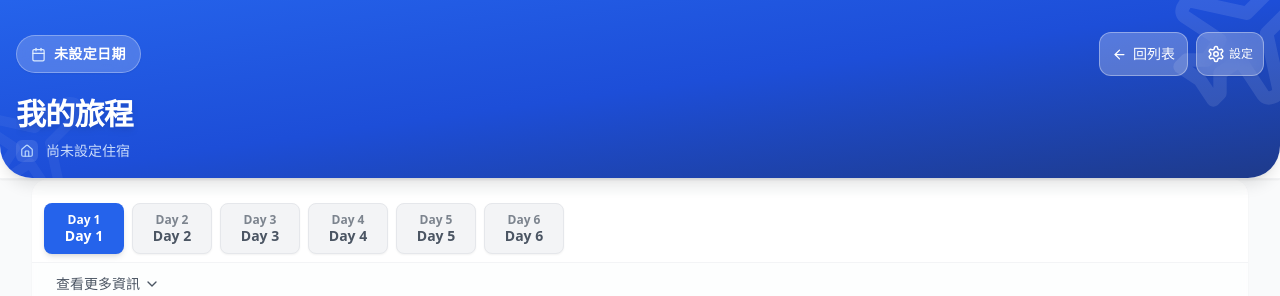
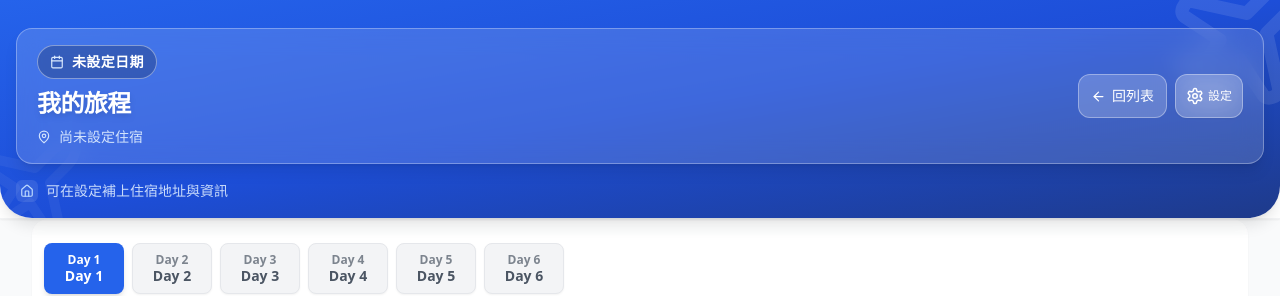
Before and after one commit to ZUIHUI/trip-planner, a React (Vite) app: page /trip/1 in a window 1280 px wide. Shown: the top 296 px of the page. Built offline with nearby package versions, Linux system fonts and the light colour scheme; no server answers; the database is empty.

Commit message:
Redesign trip header and apply cover image to hero section

```diff
--- a/src/components/Header.jsx
+++ b/src/components/Header.jsx
@@ -1,20 +1,40 @@
 import React, { forwardRef } from 'react';
-import { Plane, Home, Settings, Calendar, RefreshCw, ArrowLeft } from 'lucide-react';
+import { Plane, Home, Settings, Calendar, RefreshCw, ArrowLeft, MapPin } from 'lucide-react';
 import { getTripDisplayDates } from '../utils/tripDates';
 
-const Header = forwardRef(({ details, onSettingsOpen, onGoToTrips, isSaving, children, isScrolled }, ref) => {
-  // Tab 導航已移至 BottomNavigation 組件
+const Header = forwardRef(({
+  details,
+  onSettingsOpen,
+  onGoToTrips,
+  isSaving,
+  children,
+  isScrolled,
+  coverImageUrl,
+  shouldShowCoverBackground
+}, ref) => {
   const displayDates = getTripDisplayDates(details);
+
+  const heroBackgroundStyle = shouldShowCoverBackground
+    ? {
+        backgroundImage: `linear-gradient(120deg, rgba(15, 23, 42, 0.55), rgba(30, 41, 59, 0.32), rgba(8, 47, 73, 0.5)), url(${coverImageUrl})`,
+        backgroundSize: 'cover',
+        backgroundPosition: 'center',
+        backgroundRepeat: 'no-repeat'
+      }
+    : undefined;
 
   return (
     <div ref={ref} className="bg-white dark:bg-slate-950 sticky top-0 z-30 shadow-sm transition-colors duration-300 will-change-transform">
-      {/* Main Header Content - Gradient Background */}
-      <div className={`
-        bg-gradient-to-br from-brand-600 via-brand-700 to-brand-900 dark:from-slate-900 dark:via-slate-800 dark:to-slate-900 text-white
-        shadow-lg relative overflow-hidden transition-all duration-300 ease-out border-b-0 dark:border-b dark:border-slate-800 will-change-transform
+      <div
+        style={heroBackgroundStyle}
+        className={`
+          relative overflow-hidden text-white shadow-lg transition-all duration-300 ease-out border-b-0 dark:border-b dark:border-slate-800 will-change-transform
+          ${shouldShowCoverBackground
+            ? 'bg-slate-800'
+            : 'bg-gradient-to-br from-brand-600 via-brand-700 to-brand-900 dark:from-slate-900 dark:via-slate-800 dark:to-slate-900'}
           ${isScrolled ? 'pt-4 pb-3 px-4 rounded-b-xl' : 'pt-7 pb-4 px-4 rounded-b-[2rem]'}
-      `}>
-        {/* Decorative Background Elements */}
+        `}
+      >
         <div className={`absolute top-0 right-0 hidden sm:block transform translate-x-1/4 -translate-y-1/4 pointer-events-none transition-opacity duration-300 ${isScrolled ? 'opacity-0' : 'opacity-10'}`}>
           <Plane size={160} />
         </div>
@@ -22,17 +42,26 @@ const Header = forwardRef(({ details, onSettingsOpen, onGoToTrips, isSaving, chi
           <Plane size={120} />
         </div>
 
-        {/* Top Bar: Date & Actions */}
-        <div className={`relative flex min-h-[52px] flex-wrap items-center justify-between gap-2 sm:gap-3 transition-all duration-300 ${isScrolled ? 'mb-1' : 'mb-4'}`}>
-          <div className="flex min-w-0 max-w-full items-center gap-2 bg-white/25 supports-[backdrop-filter]:bg-white/20 backdrop-blur-md px-3.5 py-2 rounded-full border border-white/30 shadow-sm">
-            <Calendar size={15} className="text-brand-100 shrink-0" />
-            <span className="truncate text-sm font-semibold text-white tracking-wide">{displayDates || '未設定日期'}</span>
+        <div className={`relative rounded-2xl border border-white/30 bg-white/15 supports-[backdrop-filter]:bg-white/12 backdrop-blur-md shadow-lg px-4 sm:px-5 py-3 sm:py-4 transition-all duration-300 ${isScrolled ? 'mb-2' : 'mb-4'}`}>
+          <div className="flex flex-wrap items-center justify-between gap-3 sm:gap-4">
+            <div className="min-w-0 flex-1 space-y-2">
+              <div className="inline-flex max-w-full items-center gap-2 rounded-full border border-white/40 bg-black/20 px-3 py-1.5">
+                <Calendar size={14} className="shrink-0 text-blue-100" />
+                <span className="truncate text-xs sm:text-sm font-semibold tracking-wide">{displayDates || '未設定日期'}</span>
+              </div>
+              <h1 className="truncate text-xl sm:text-2xl font-bold tracking-tight leading-tight drop-shadow-md">
+                {details?.title || '我的旅程'}
+              </h1>
+              <div className="flex items-center gap-2 text-blue-100/95 text-xs sm:text-sm font-medium">
+                <MapPin size={14} className="shrink-0" />
+                <span className="truncate">{details?.accommodation?.name || '尚未設定住宿'}</span>
+              </div>
             </div>
 
-          <div className="flex w-full items-center justify-end gap-2 sm:w-auto sm:flex-nowrap">
+            <div className="flex w-full sm:w-auto items-center justify-end gap-2">
               <button
                 onClick={onGoToTrips}
-              className="touch-target inline-flex h-9 w-9 items-center justify-center rounded-xl border border-white/35 bg-white/25 supports-[backdrop-filter]:bg-white/20 backdrop-blur-md transition-all hover:bg-white/30 active:scale-95 sm:hidden"
+                className="touch-target inline-flex h-9 w-9 items-center justify-center rounded-xl border border-white/35 bg-white/20 backdrop-blur-md transition-all hover:bg-white/30 active:scale-95 sm:hidden"
                 title="回旅程列表"
                 aria-label="回旅程列表"
               >
@@ -40,7 +69,7 @@ const Header = forwardRef(({ details, onSettingsOpen, onGoToTrips, isSaving, chi
               </button>
               <button
                 onClick={onGoToTrips}
-              className="touch-target hidden h-9 items-center gap-1.5 rounded-xl border border-white/35 bg-white/25 px-3 text-sm font-medium transition-all hover:bg-white/30 active:scale-95 sm:inline-flex"
+                className="touch-target hidden h-9 items-center gap-1.5 rounded-xl border border-white/35 bg-white/20 px-3 text-sm font-medium transition-all hover:bg-white/30 active:scale-95 sm:inline-flex"
                 title="回旅程列表"
                 aria-label="回旅程列表"
               >
@@ -48,14 +77,14 @@ const Header = forwardRef(({ details, onSettingsOpen, onGoToTrips, isSaving, chi
                 <span>回列表</span>
               </button>
               {isSaving && (
-              <div className="flex h-9 items-center gap-1.5 rounded-xl border border-black/20 bg-black/25 px-3 text-xs font-semibold text-brand-100 animate-pulse">
+                <div className="flex h-9 items-center gap-1.5 rounded-xl border border-black/20 bg-black/30 px-3 text-xs font-semibold text-brand-100 animate-pulse">
                   <RefreshCw size={12} className="animate-spin" />
                   儲存中
                 </div>
               )}
               <button
                 onClick={onSettingsOpen}
-              className="touch-target inline-flex h-9 items-center justify-center gap-1 rounded-xl border border-white/35 bg-white/25 px-2.5 backdrop-blur-md shadow-sm transition-all hover:bg-white/30 active:scale-95"
+                className="touch-target inline-flex h-9 items-center justify-center gap-1 rounded-xl border border-white/35 bg-white/20 px-2.5 backdrop-blur-md shadow-sm transition-all hover:bg-white/30 active:scale-95"
                 title="設定"
                 aria-label="開啟設定"
               >
@@ -64,22 +93,18 @@ const Header = forwardRef(({ details, onSettingsOpen, onGoToTrips, isSaving, chi
               </button>
             </div>
           </div>
+        </div>
 
-        {/* Main Title Area */}
-        <div className={`relative transition-all duration-500 ease-in-out overflow-hidden ${isScrolled ? 'max-h-0 opacity-0' : 'max-h-40 opacity-100'}`}>
-          <h1 className="text-2xl sm:text-3xl font-bold mb-2 tracking-tight leading-tight drop-shadow-md">
-            {details?.title || '我的旅程'}
-          </h1>
+        <div className={`relative transition-all duration-500 ease-in-out overflow-hidden ${isScrolled ? 'max-h-0 opacity-0' : 'max-h-16 opacity-100'}`}>
           <div className="flex items-center gap-2 text-brand-100/90 text-sm font-medium">
             <div className="p-1 bg-white/10 rounded-md">
               <Home size={14} className="text-brand-200" />
             </div>
-            <span className="truncate max-w-[250px]">{details?.accommodation?.name || '尚未設定住宿'}</span>
+            <span className="truncate max-w-[250px]">{details?.accommodation?.address || '可在設定補上住宿地址與資訊'}</span>
           </div>
         </div>
       </div>
 
-      {/* Sub-header Content (Sticky) - Used for DaySelector */}
       <div className="bg-white dark:bg-gray-900 border-b border-gray-100 dark:border-gray-800 transition-colors duration-300">
         {children}
       </div>
--- a/src/pages/TripDetailPage.jsx
+++ b/src/pages/TripDetailPage.jsx
@@ -476,37 +476,15 @@ const TripDetailPage = () => {
   }
 
   return (
-    <div
-      className={`relative min-h-screen font-sans interface-size-${interfaceSize} ${shouldShowCoverBackground ? '' : 'bg-gray-50'}`}
-      style={
-        shouldShowCoverBackground
-          ? {
-              backgroundImage: `url(${coverImageUrl})`,
-              backgroundSize: 'cover',
-              backgroundPosition: 'center'
-            }
-          : undefined
-      }
-    >
-      <div
-        className={`pointer-events-none absolute inset-0 transition-colors ${
-          shouldShowCoverBackground
-            ? currentTheme === 'dark'
-              ? 'bg-black/60'
-              : 'bg-white/55'
-            : currentTheme === 'dark'
-              ? 'bg-slate-900/25'
-              : 'bg-transparent'
-        }`}
+    <div className={`min-h-screen font-sans interface-size-${interfaceSize} bg-gray-50 dark:bg-slate-950 transition-colors`}>
+      <Header
+        details={tripDetails}
+        onGoToTrips={handleBackToTrips}
+        onSettingsOpen={() => setIsSettingsOpen(true)}
+        isSaving={isSaving}
+        coverImageUrl={coverImageUrl}
+        shouldShowCoverBackground={shouldShowCoverBackground}
       />
-      <div className="relative z-10">
-        <Header
-          details={tripDetails}
-          onGoToTrips={handleBackToTrips}
-          onSettingsOpen={() => setIsSettingsOpen(true)}
-          isSaving={isSaving}
-        />
-      </div>
 
       <div className="container mx-auto px-4 sm:px-6 lg:px-8 pb-20">
         <div className="pt-4 rounded-2xl bg-white/80 supports-[backdrop-filter]:bg-white/70 backdrop-blur-sm shadow-sm">
```
Lines whose indentation alone changed are shown as unchanged.
